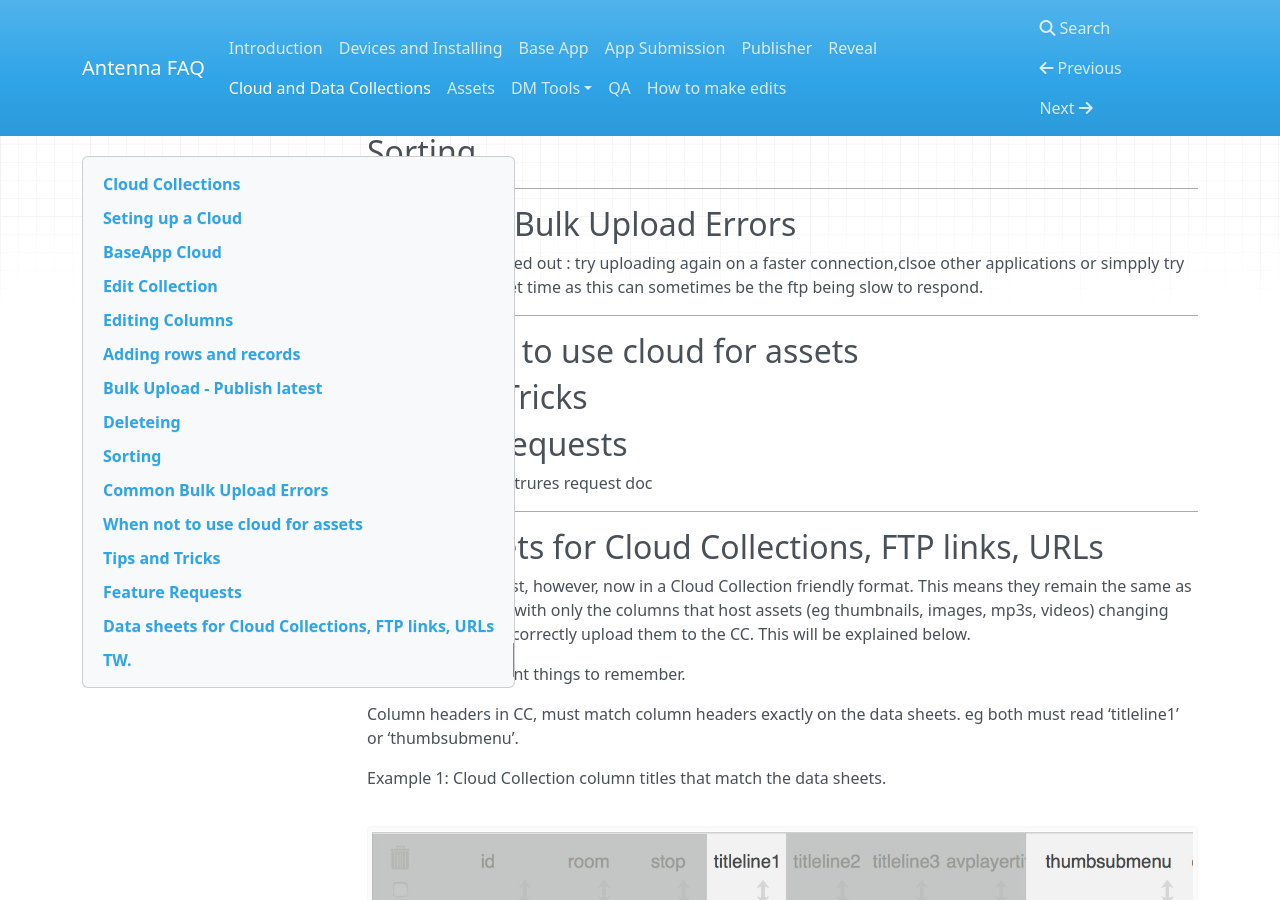
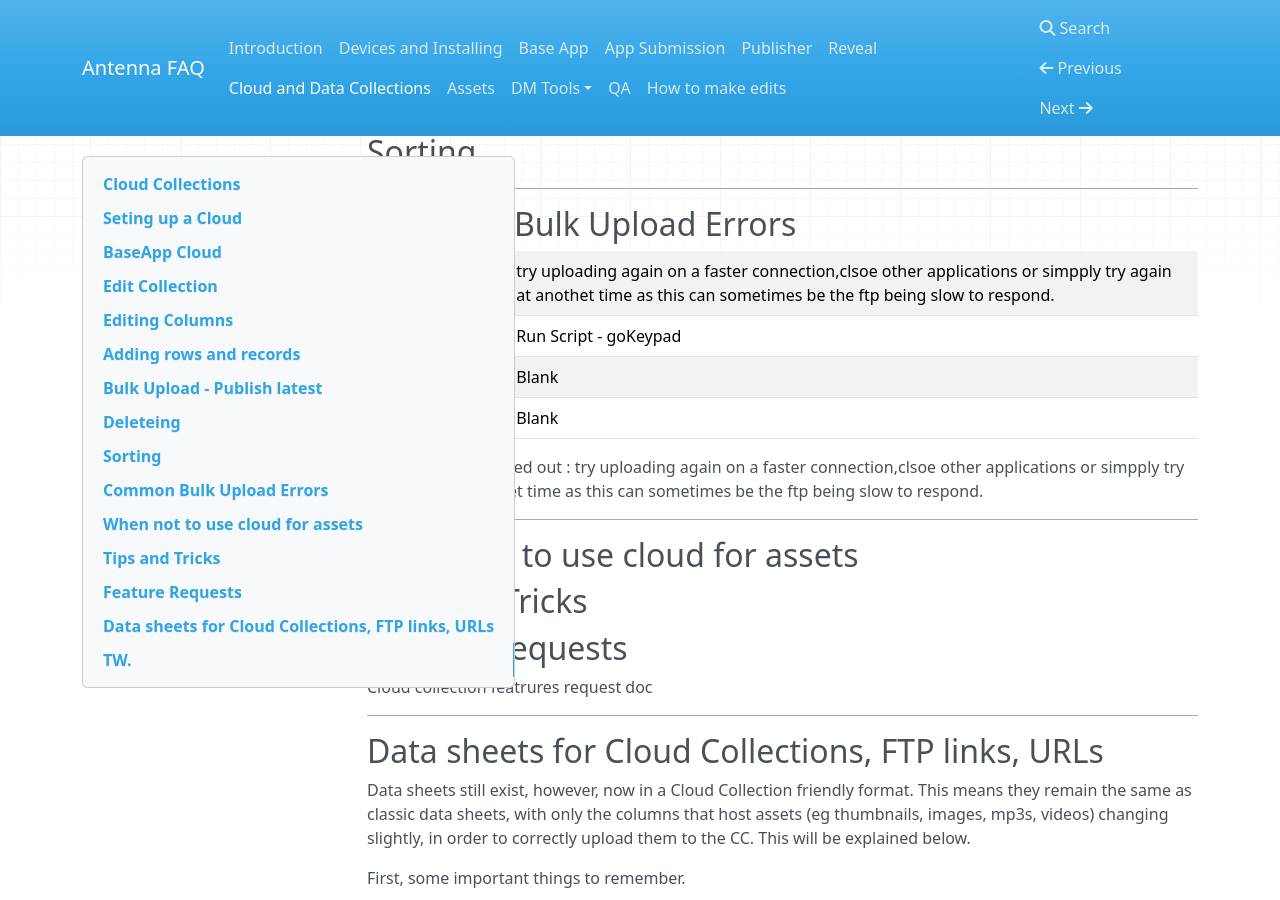
Before and after one commit to denovo/Antenna-faq, an MkDocs documentation site: the page built from docs/CloudCollectionsandData.md, in a window 1280 px wide and 900 px high, scrolled down 1400 px. Built offline with MkDocs 1.6.1, drawn with Linux system fonts in a browser that asks for light colours; nearby versions of some CDN libraries; old or Windows-style settings are respelled for this version of MkDocs.

Commit message:
Updated CloudCollectionsandData.md

```diff
--- a/docs/CloudCollectionsandData.md
+++ b/docs/CloudCollectionsandData.md
@@ -67,6 +67,27 @@ Attachment location - for most apps will be set to in a local file - ie stored i
 ## Common Bulk Upload Errors
 
 
+
+<table>
+  <tr>
+    <td>Connection timed out</td>
+    <td>try uploading again on a faster connection,clsoe other applications or simpply try again at anothet time as this can sometimes be the ftp being slow to respond.</td></tr>
+    <tr>
+    <td>Iris Key Press</td>
+    <td>Run Script - goKeypad</td>
+  </tr>
+  <tr>
+  <td>Iris Menu tap</td>
+  <td>Blank</td>
+  </tr>
+  <tr>
+  <td>Iris Search Tap</td>
+  <td>Blank</td>
+  </tr>
+
+
+
+</table>
 
 - Connection timed out : try uploading again on a faster connection,clsoe other applications or simpply try again at anothet time as this can sometimes be the ftp being slow to respond.
 
```
